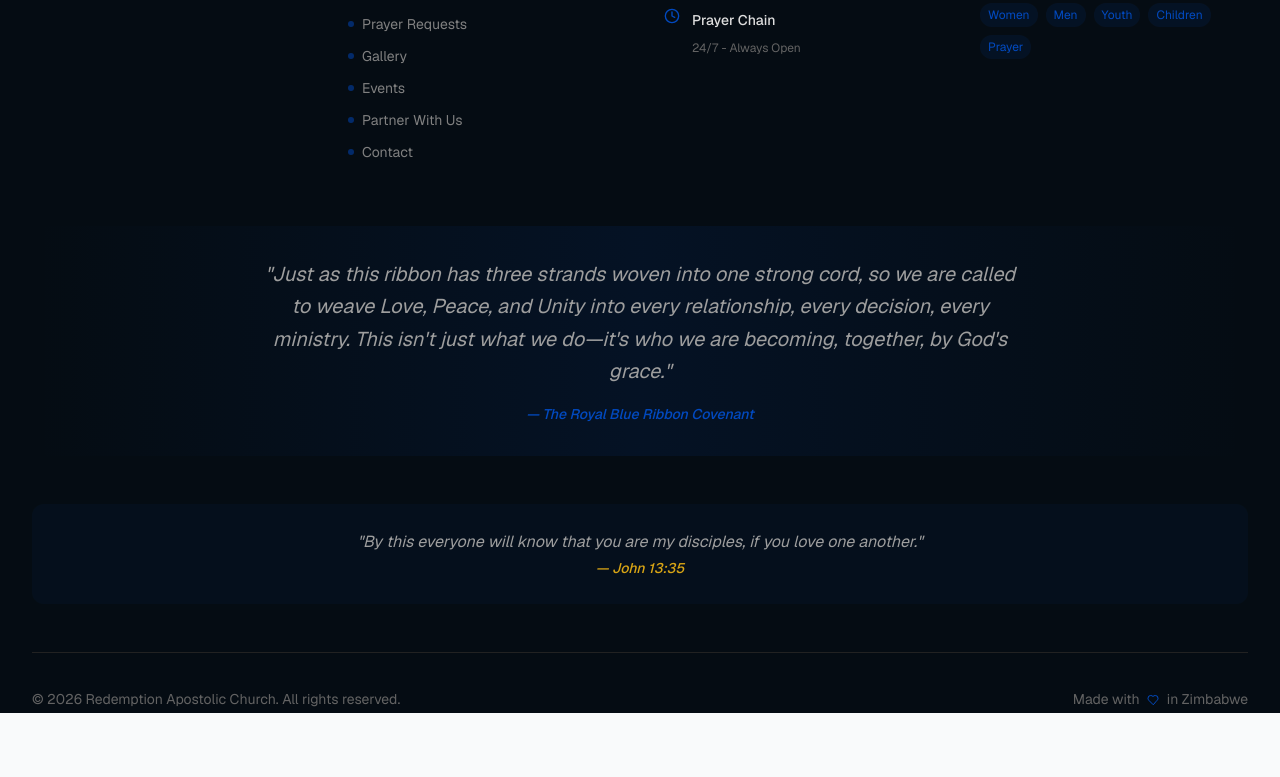
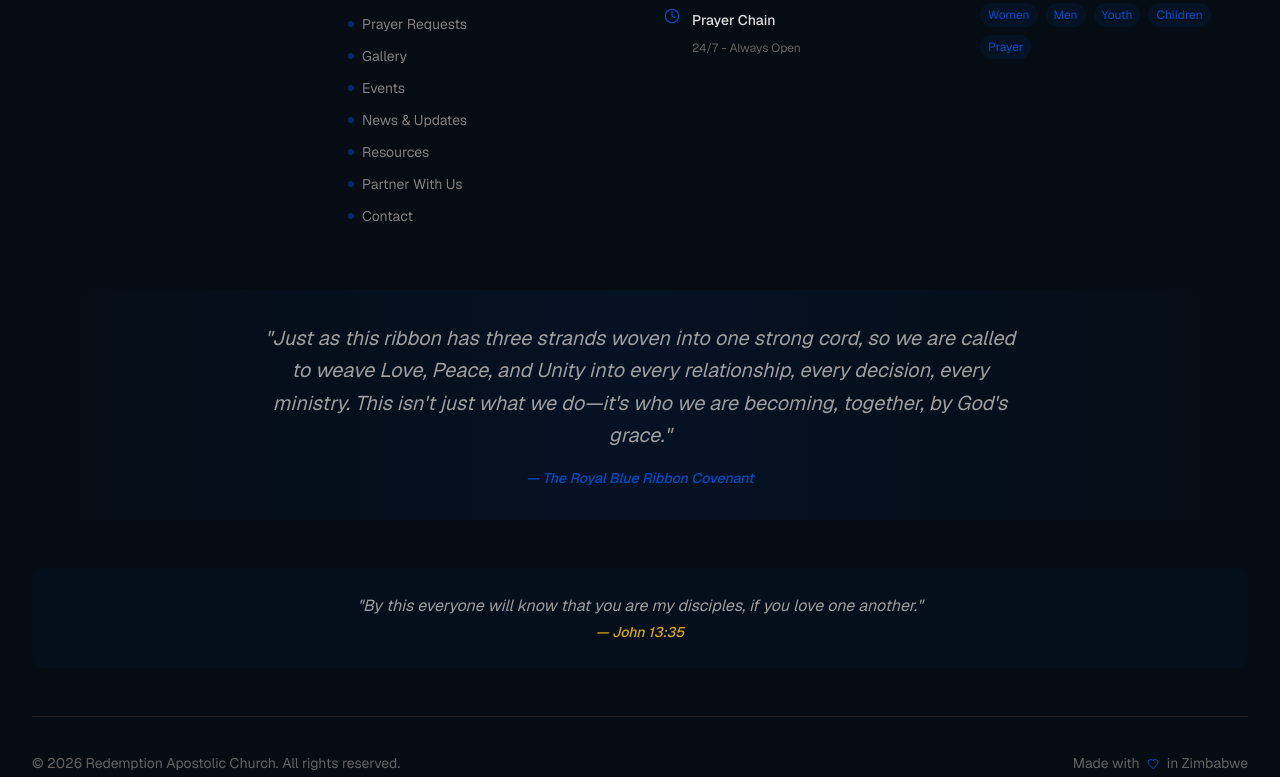
Before and after one commit to tonderaikawere/raczw, a Next.js app: page /blog in a window 1280 px wide. Shown: the part 3883-4660 px from the top of the page. Before the commit the page ends 4596 px from the top, so only its background shows below. Built offline with nearby package versions, Linux system fonts and the light colour scheme; no server answers.

Commit message:
link news and resources in footer

```diff
--- a/components/footer.tsx
+++ b/components/footer.tsx
@@ -13,6 +13,8 @@ const quickLinks = [
   { href: "/prayer", label: "Prayer Requests" },
   { href: "/gallery", label: "Gallery" },
   { href: "/events", label: "Events" },
+  { href: "/blog", label: "News & Updates" },
+  { href: "/resources", label: "Resources" },
   { href: "/donate", label: "Partner With Us" },
   { href: "/contact", label: "Contact" },
 ];
```
